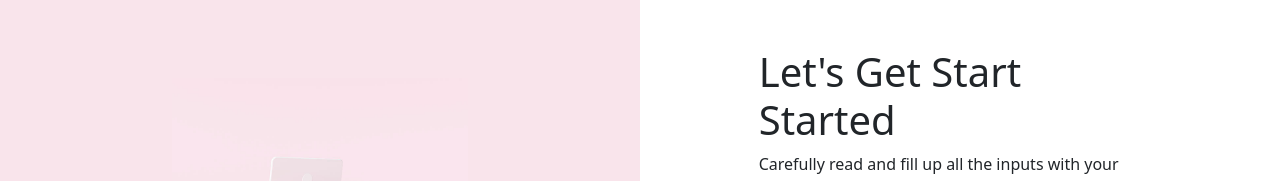
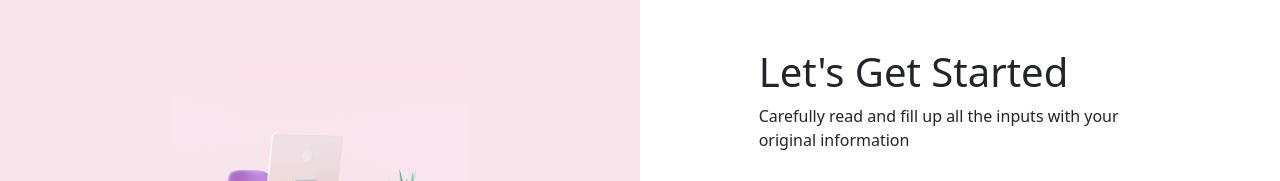
Before and after one commit to alhassan-h/alhassan-h.github.io, a plain HTML site: page index.html in a window 1280 px wide. Shown: the top 181 px of the page. Drawn offline with Linux system fonts and the light colour scheme.

Commit message:
fixed typo & added page title

```diff
--- a/index.html
+++ b/index.html
@@ -3,7 +3,7 @@
 <head>
     <meta charset="UTF-8">
     <meta name="viewport" content="width=device-width, initial-scale=1.0">
-    <title>Document</title>
+    <title>Xool | Registration System</title>
     <link rel="stylesheet" href="asset/plugins/bootstrap/css/bootstrap.min.css">
     <link rel="stylesheet" href="asset/plugins/bootstrap-icons/bootstrap-icons.css">
 </head>
@@ -24,7 +24,7 @@
             <div class="col-lg-6 py-5">
                 <div class="row flex-column justify-content-center align-items-center h-100">
                     <div class="col-10 col-lg-8 mb-3">
-                        <h1>Let's Get Start Started</h1>
+                        <h1>Let's Get Started</h1>
                         <p class="">Carefully read and fill up all the inputs with your original information</p>
                         <div id="alert-success" class="alert alert-success d-none">
                             <strong>Success!</strong> Registration Completed!
```
